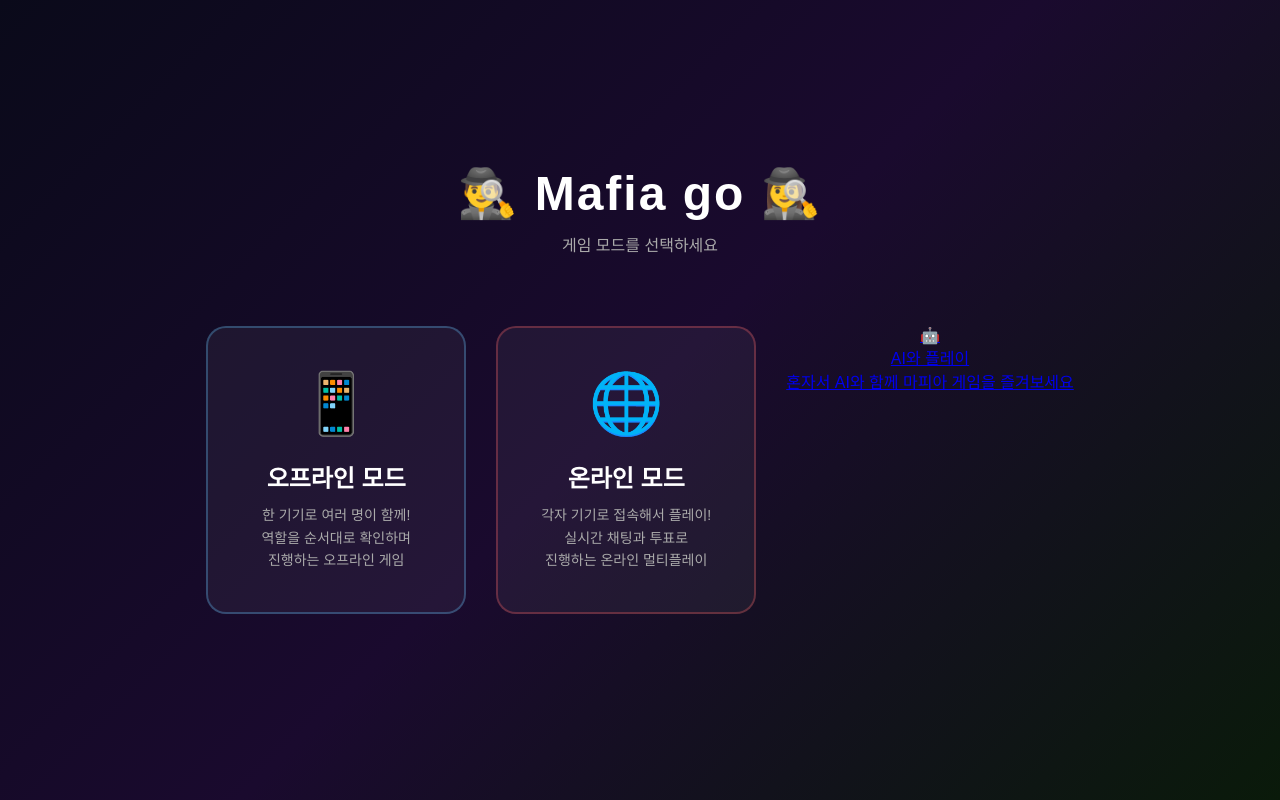
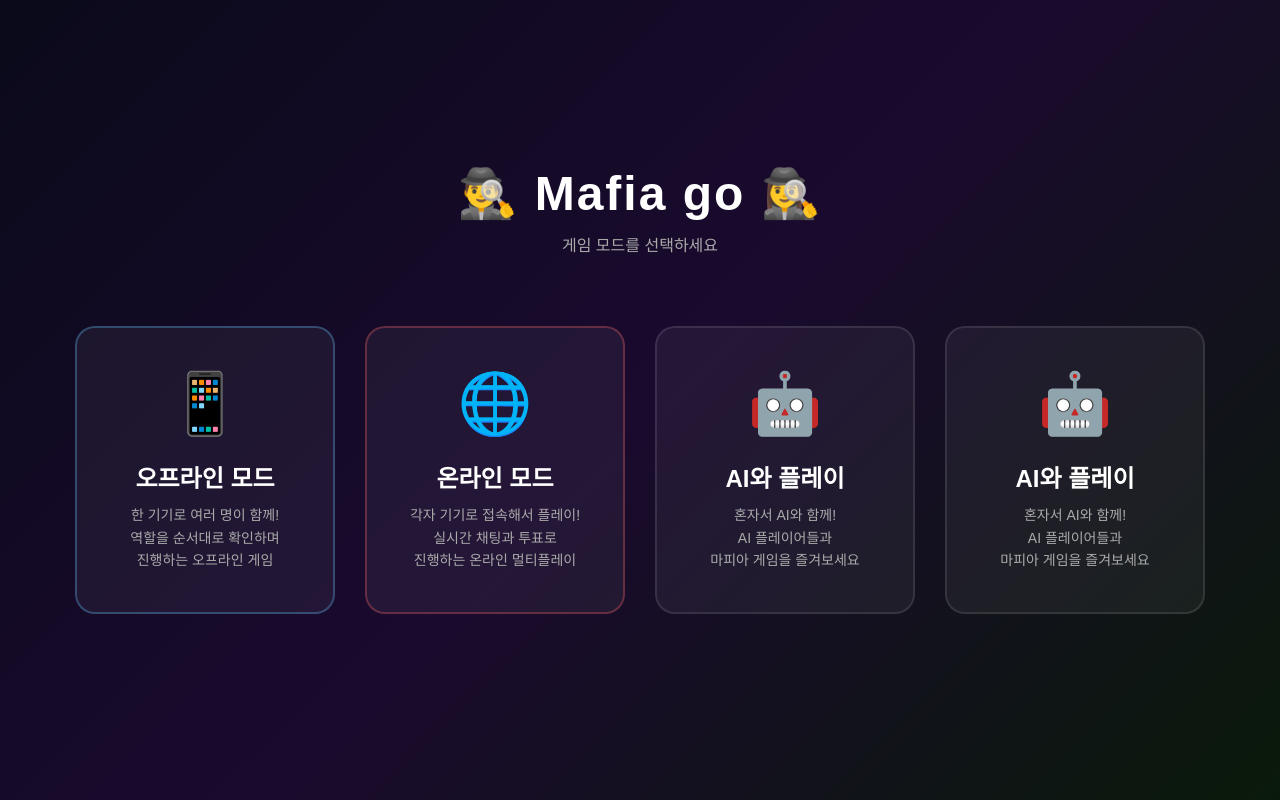
Before and after one commit to universestudio-koreanempire/universe-go, a Flask app: page /game in a window 1280 px wide. Run offline with Flask 3, Linux system fonts and the light colour scheme.

Commit message:
Update game_home.html

```diff
--- a/mafia_integrated_V-app_modified/mafia_integrated V-app/mafia_integrated V-app/templates/game_home.html
+++ b/mafia_integrated_V-app_modified/mafia_integrated V-app/mafia_integrated V-app/templates/game_home.html
@@ -54,11 +54,23 @@ h1{font-size:48px;margin-bottom:10px;letter-spacing:2px;}
     <div class="title">온라인 모드</div>
     <div class="desc">각자 기기로 접속해서 플레이!<br>실시간 채팅과 투표로<br>진행하는 온라인 멀티플레이</div>
   </a>
-<a href="{{ url_for('game_ai') }}" class="game-mode-card">
-    <div class="game-mode-icon">🤖</div>
-    <div class="game-mode-title">AI와 플레이</div>
-    <div class="game-mode-desc">혼자서 AI와 함께 마피아 게임을 즐겨보세요</div>
-  </a>
+<a href="/game/ai" class="card ai">
+  <div class="icon">🤖</div>
+  <div class="title">AI와 플레이</div>
+  <div class="desc">
+    혼자서 AI와 함께!<br>
+    AI 플레이어들과<br>
+    마피아 게임을 즐겨보세요
+  </div>
+</a><a href="/game/ai" class="card ai">
+  <div class="icon">🤖</div>
+  <div class="title">AI와 플레이</div>
+  <div class="desc">
+    혼자서 AI와 함께!<br>
+    AI 플레이어들과<br>
+    마피아 게임을 즐겨보세요
+  </div>
+</a>
 </div>
 </body>
 </html>
```
